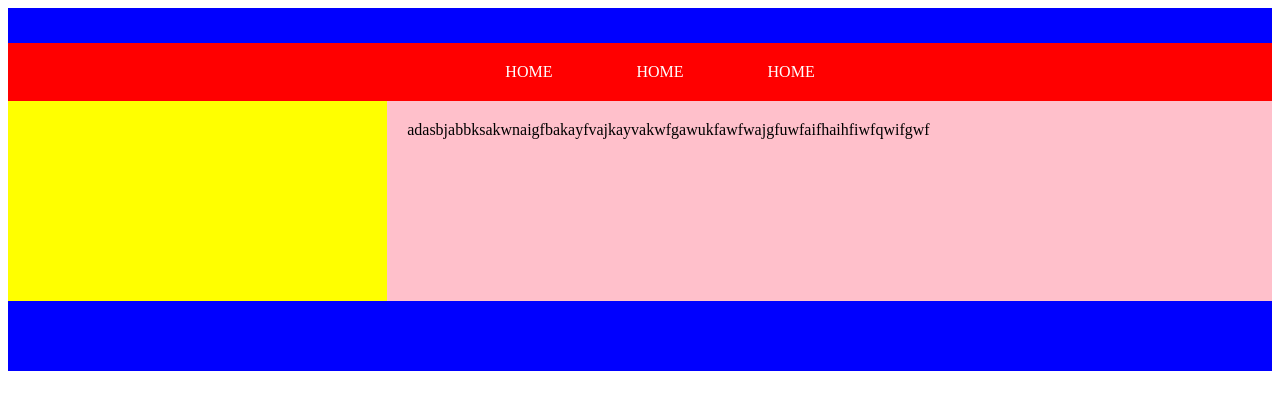
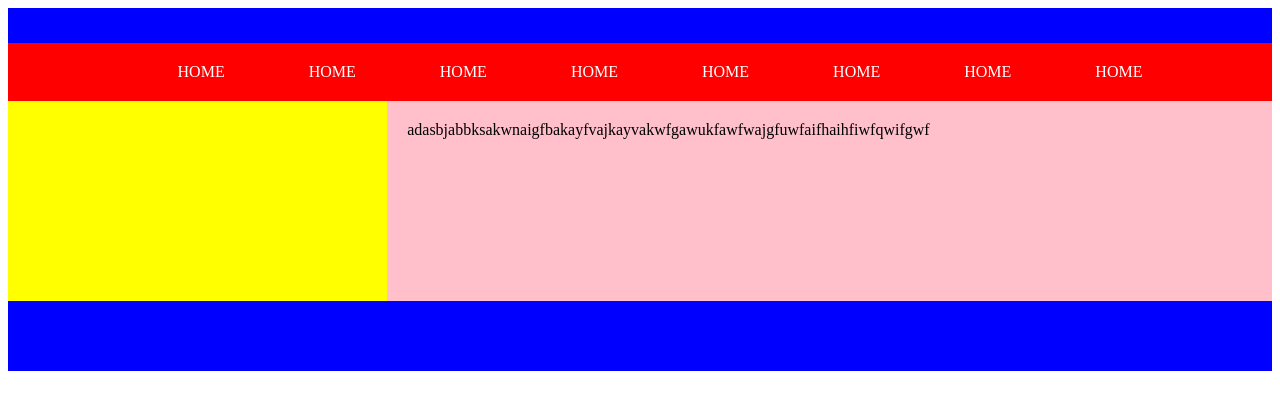
Before and after one commit to fandi12/coba, a PHP site: page / in a window 1280 px wide. Shown: the top 410 px of the page. Run offline with PHP 8.4, Linux system fonts and the light colour scheme.

Commit message:
Edit index

```diff
--- a/index.php
+++ b/index.php
@@ -11,6 +11,11 @@
 
 	<nav>
 		<ul>
+			<li><a href="">HOME</a></li>
+			<li><a href="">HOME</a></li>
+			<li><a href="">HOME</a></li>
+			<li><a href="">HOME</a></li>
+			<li><a href="">HOME</a></li>
 			<li><a href="">HOME</a></li>
 			<li><a href="">HOME</a></li>
 			<li><a href="">HOME</a></li>
```
